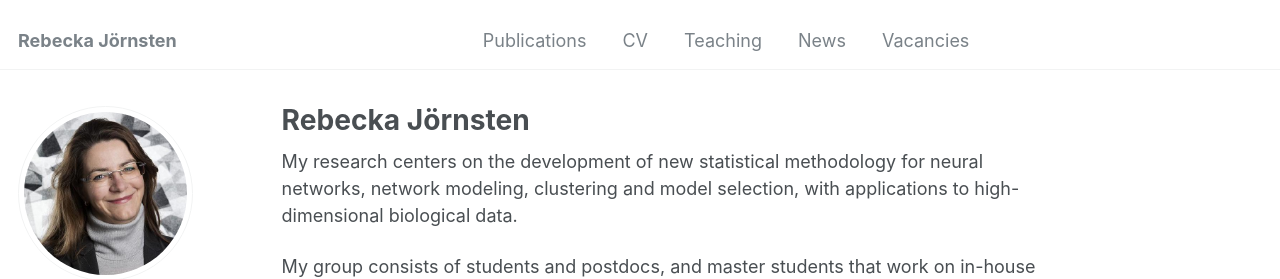
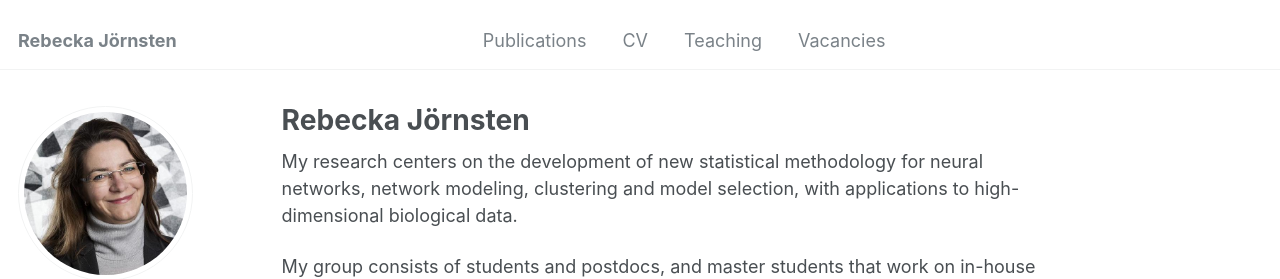
Before and after one commit to rjornsten/rjornsten.github.io, a Jekyll site: the page built from _pages/about.md, in a window 1280 px wide. Shown: the top 279 px of the page. Built offline with Jekyll 4.4.1, drawn with Linux system fonts in a browser that asks for light colours; some web fonts are replaced.

Commit message:
Update navigation.yml

```diff
--- a/_data/navigation.yml
+++ b/_data/navigation.yml
@@ -17,14 +17,14 @@ main:
   - title: "Teaching"
     url: /teaching/
 
-  - title: "News"
+  - title: "Vacancies"
     url: /portfolio/
 
   #- title: "Blog Posts"
   #  url: /year-archive/
 
-  - title: "Vacancies"
-    url: /vacancies/
+  #- title: "Vacancies"
+  #  url: /vacancies/
 
  # - title: "Guide"
  #   url: /markdown/
```
